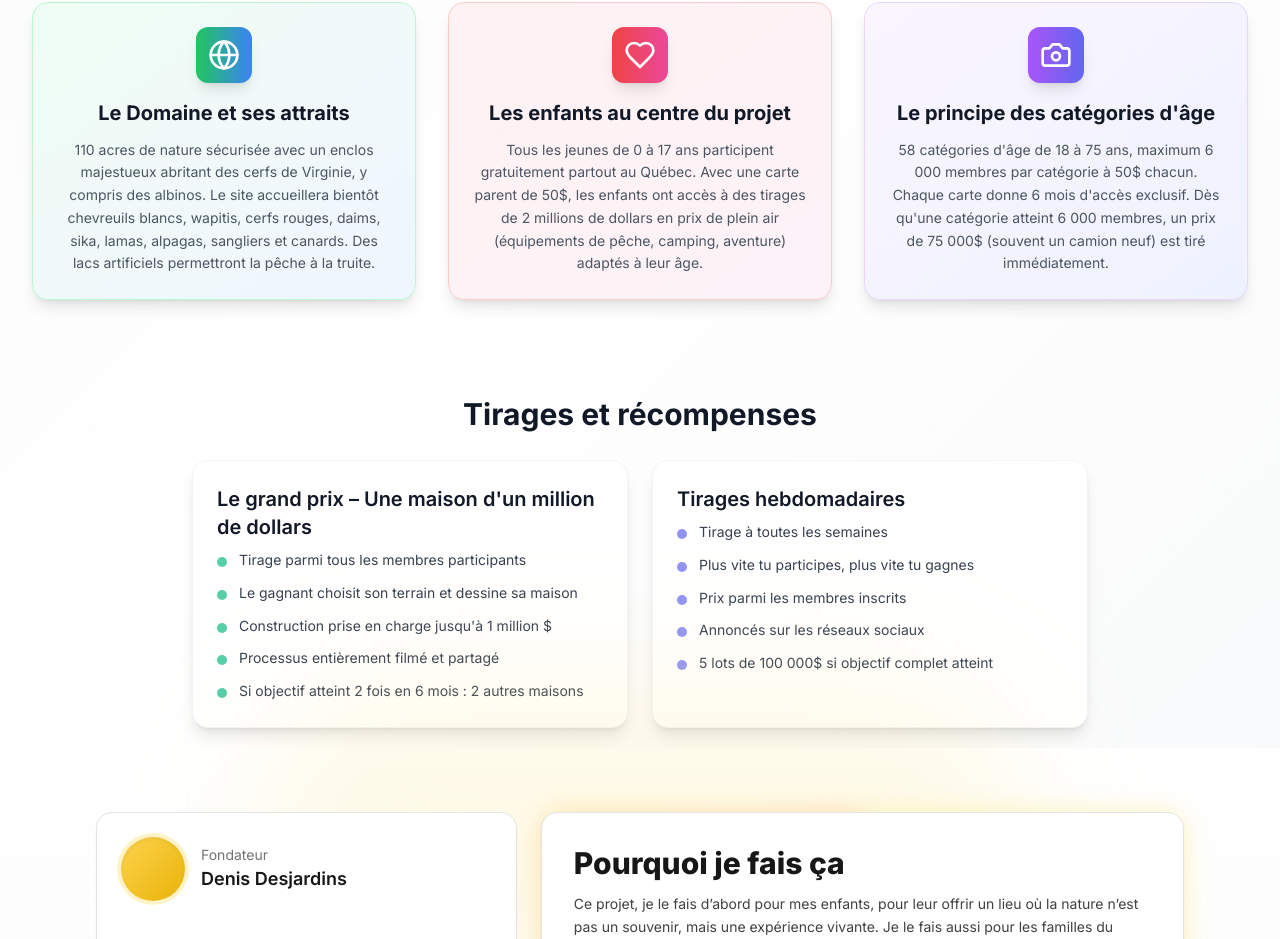
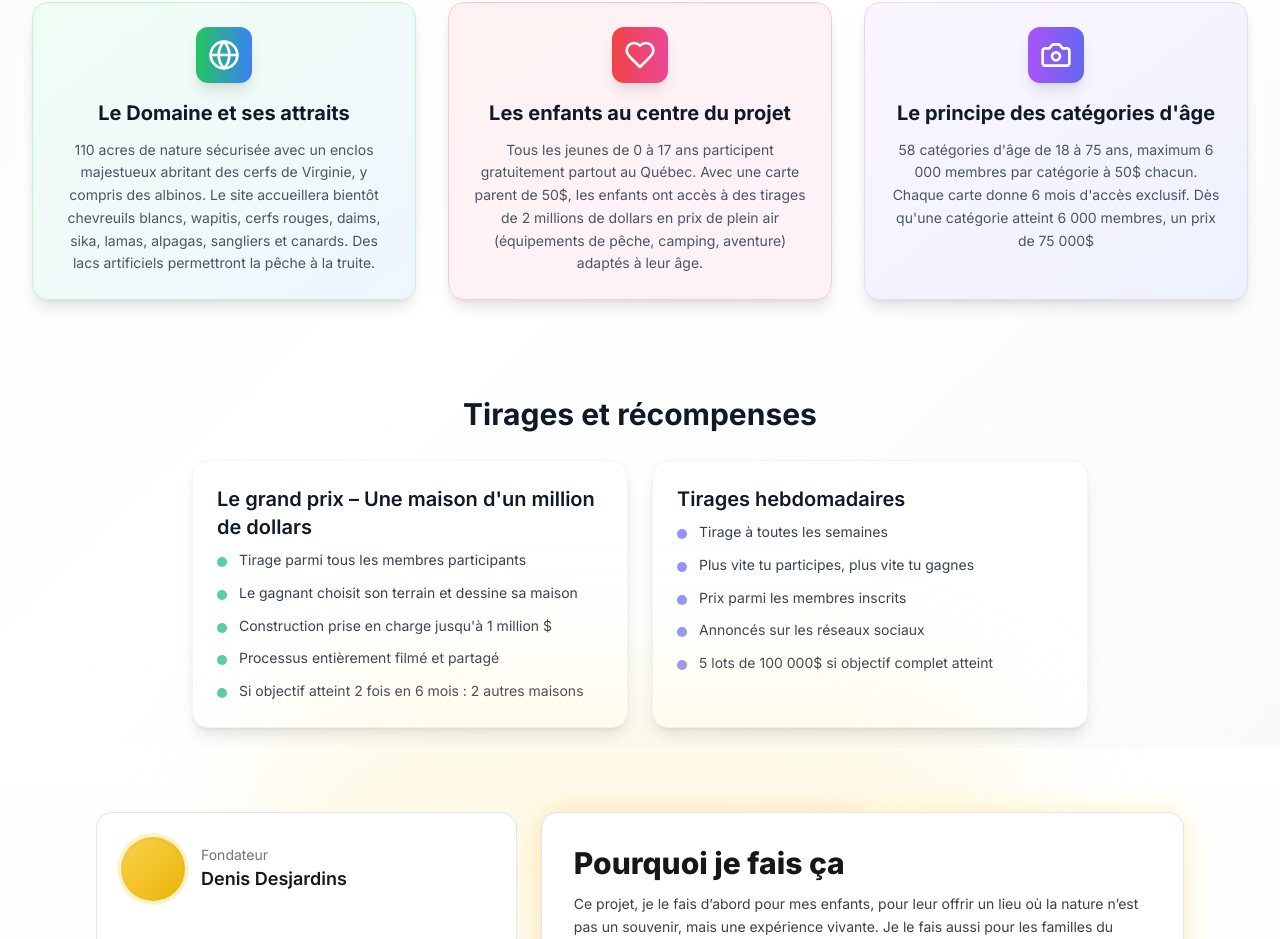
Before and after one commit to Korodee/zoo, a Next.js app in the folder frontend/: page / in a window 1280 px wide. Shown: the part 1302-2241 px from the top of the page. Built offline with nearby package versions, Linux system fonts and the light colour scheme; no server answers.

Commit message:
quick fix

```diff
--- a/frontend/components/About.tsx
+++ b/frontend/components/About.tsx
@@ -101,7 +101,7 @@ export default function About() {
               icon: Camera,
               title: "Le principe des catégories d'âge",
               description:
-                "58 catégories d'âge de 18 à 75 ans, maximum 6 000 membres par catégorie à 50$ chacun. Chaque carte donne 6 mois d'accès exclusif. Dès qu'une catégorie atteint 6 000 membres, un prix de 75 000$ (souvent un camion neuf) est tiré immédiatement.",
+                "58 catégories d'âge de 18 à 75 ans, maximum 6 000 membres par catégorie à 50$ chacun. Chaque carte donne 6 mois d'accès exclusif. Dès qu'une catégorie atteint 6 000 membres, un prix de 75 000$",
               color: "from-purple-500 to-indigo-500",
               bgColor: "from-purple-50 to-indigo-50",
               borderColor: "border-purple-200",
```
